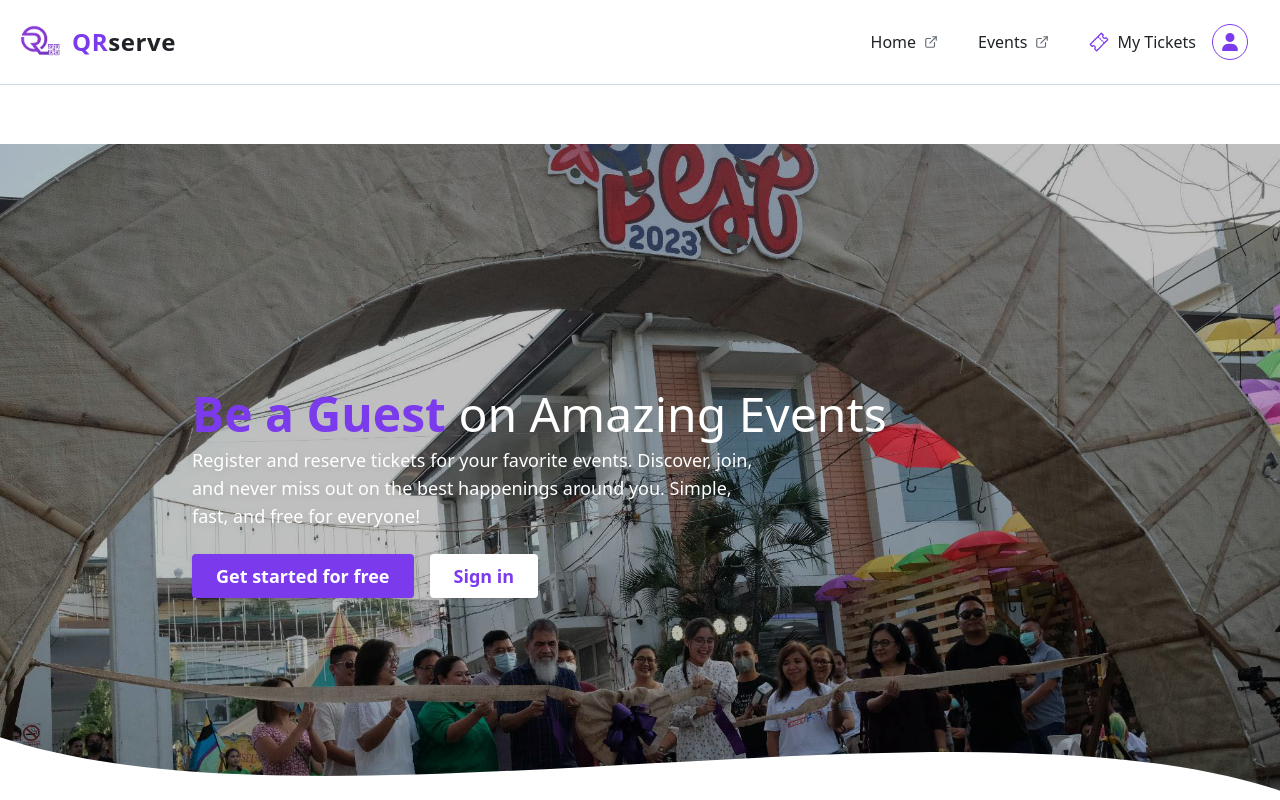
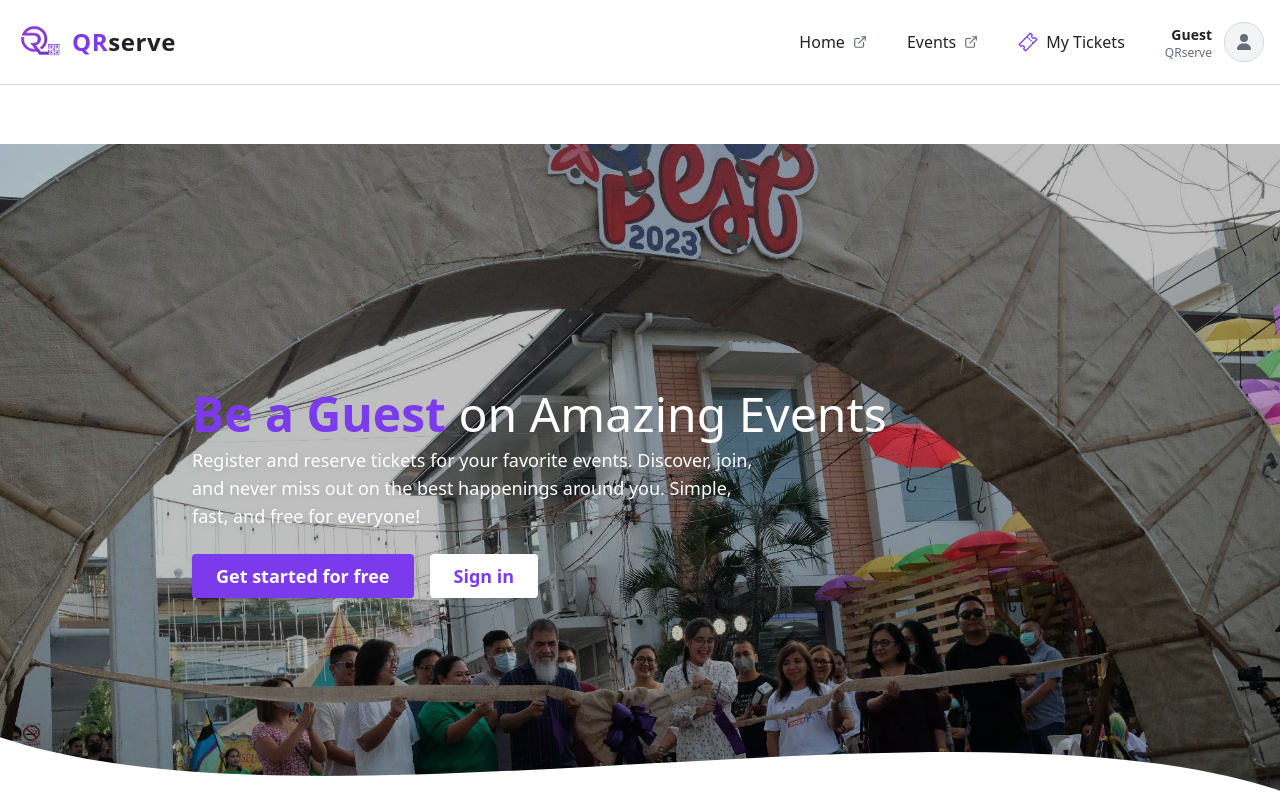
Before and after one commit to Naksu14/react-nestjs-lab-activity-10, a React (Create React App) app in the folder activity10-event-frontend/: page / in a window 1280 px wide. Shown: the top 800 px of the page. Built offline with nearby package versions, Linux system fonts and the light colour scheme; no server answers.

Commit message:
guest bar

```diff
--- a/activity10-event-frontend/src/components/Header.js
+++ b/activity10-event-frontend/src/components/Header.js
@@ -1,8 +1,12 @@
-import React from "react";
+import React, { useMemo, useState } from "react";
+import { useQuery } from "@tanstack/react-query";
 import eventLogo from "../assets/icons/event-logo.png";
-import { FaUser } from "react-icons/fa6";
 import { LuExternalLink } from "react-icons/lu";
 import { IoTicketOutline } from "react-icons/io5";
+import { getCurrentUser } from "../services/authService";
+import { LuChevronDown } from "react-icons/lu";
+import { FaUser } from "react-icons/fa6";
+import LogoutModal from "./modal/logoutModal";
 
 const navLinks = [
   {
@@ -24,6 +28,23 @@ const navLinks = [
 ];
 
 const Header = ({ children }) => {
+  const [isLogoutOpen, setIsLogoutOpen] = useState(false);
+  const { data: currentUser } = useQuery({
+    queryKey: ["currentUser"],
+    queryFn: () => getCurrentUser(),
+  });
+
+  const profile = useMemo(() => {
+    if (!currentUser) {
+      return { name: "Guest", initials: "?", hasUser: false };
+    }
+    const first = currentUser.firstname || "";
+    const last = currentUser.lastname || "";
+    const initials = `${first.charAt(0) || ""}${last.charAt(0) || ""}` || "?";
+    const name = `${first} ${last}`.trim() || "Guest";
+    return { name, initials: initials.toUpperCase(), hasUser: true };
+  }, [currentUser]);
+
   return (
     <header className="fixed top-0 left-0 w-full z-[9999] bg-[var(--bg-card)] border-b border-[var(--border-color)]">
       <div className="max-w-7xl mx-auto px-4 h-[84px] flex items-center justify-between">
@@ -65,18 +86,42 @@ const Header = ({ children }) => {
                   <LuExternalLink className="text-sm text-[var(--text-muted)] group-hover:text-[var(--accent-color)] transition" />
                 )}
 
-                {isProfile && (
-                  <span className="ml-2 flex items-center justify-center w-9 h-9 rounded-full border border-[var(--accent-color)] bg-[var(--accent-color)]/10">
-                    <FaUser className="text-[var(--accent-color)] text-lg" />
-                  </span>
-                )}
               </a>
             ))}
           </nav>
 
+          <div className="hidden md:flex items-center gap-3">
+            <div className="flex flex-col text-right leading-tight">
+              <span className="text-sm font-semibold text-[var(--text-primary)]">{profile.name}</span>
+              <span className="text-[12px] text-[var(--text-muted)]">QRserve</span>
+            </div>
+            <button
+              type="button"
+              onClick={() => profile.hasUser && setIsLogoutOpen(true)}
+              className={`w-10 h-10 rounded-full border flex items-center justify-center relative ${
+                profile.hasUser
+                  ? "bg-[var(--accent-color)]/10 border-[var(--accent-color)] text-[var(--accent-color)] font-semibold group"
+                  : "bg-gray-100 border-[var(--border-color)] text-[var(--text-muted)]"
+              }`}
+              aria-label={profile.hasUser ? "Open account menu" : "User not logged in"}
+            >
+              {profile.hasUser ? (
+                profile.initials
+              ) : (
+                <FaUser className="text-base" />
+              )}
+              {profile.hasUser ? (
+                <LuChevronDown className="absolute -right-5 text-[var(--text-muted)] group-hover:text-[var(--accent-color)]" />
+              ) : null}
+            </button>
+          </div>
+
           {children}
         </div>
       </div>
+      {profile.hasUser ? (
+        <LogoutModal isOpen={isLogoutOpen} onClose={() => setIsLogoutOpen(false)} />
+      ) : null}
     </header>
   );
 };
```
